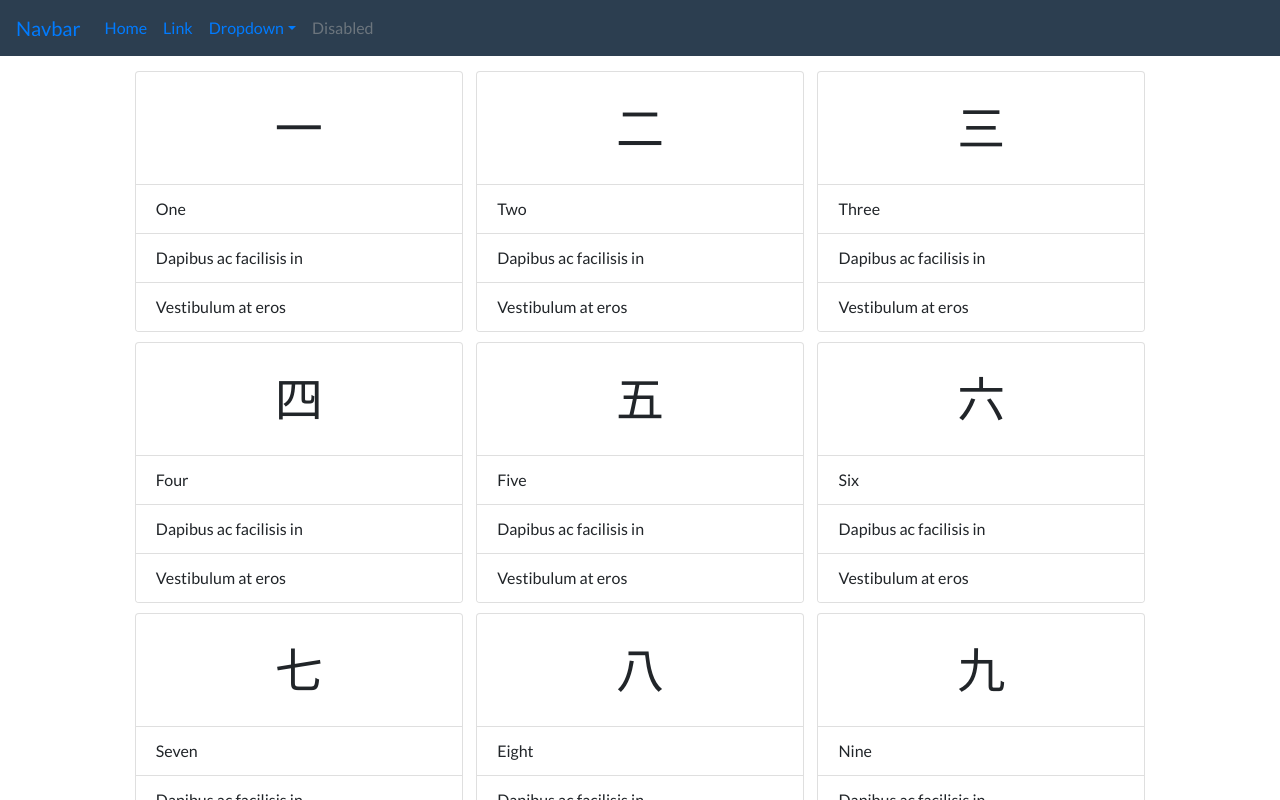
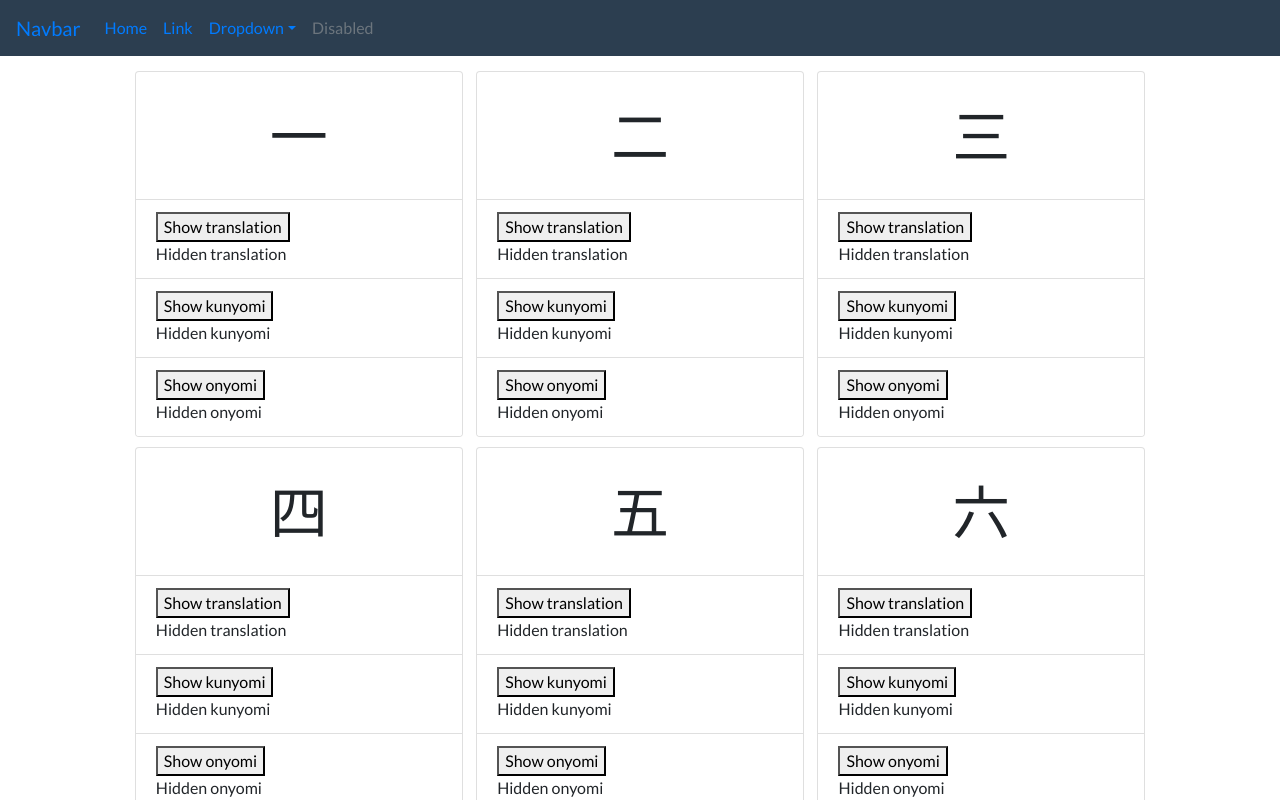
Before and after one commit to Asif-Dev-Fr/React-Kanji-App, a React (Create React App) app: page /kanjis/grade-one in a window 1280 px wide. Shown: the top 800 px of the page. Built offline with nearby package versions, Linux system fonts and the light colour scheme.

Commit message:
condition for button

```diff
--- a/src/App.css
+++ b/src/App.css
@@ -38,7 +38,7 @@ body {
 }
 
 .container-fluid .wrap .cardStyle .card-body .card-text {
-  font-size: 48px;
+  font-size: 58px;
   text-align: center;
 }
 
@@ -55,5 +55,18 @@ body {
   text-align: center;
 }
 
+.container-fluid .wrap .furiganaCardStyle .list-group .list-group-item .meaningFurigana {
+  text-align: center;
+  margin-top: 5px;
+  font-size: 24px;
+}
+
+.container-fluid .wrap .furiganaCardStyle .list-group .list-group-item .button {
+  text-align: center;
+}
+
+.container-fluid .wrap .furiganaCardStyle .list-group .list-group-item .button button {
+  width: 100%;
+}
 
 /* Fin Furigana Page */
--- a/src/Screens/Furigata.js
+++ b/src/Screens/Furigata.js
@@ -1,9 +1,10 @@
-import React, {useEffect, useState} from 'react';
+import React, { useEffect, useState } from 'react';
 
 const Furigana = () => {
 
     const [kana, setKana] = useState([]);
     const [isShown, setIsShown] = useState(false);
+    const [id, setId] = useState(0);
 
     useEffect(() => {
         const retrieveFurigana = async () => {
@@ -15,17 +16,13 @@ const Furigana = () => {
         retrieveFurigana();
     }, []);
 
-    const showAnswer = () => {
-        setIsShown(true);
-    }
-
-    return(
+    return (
         <div className="center wrap">
             {
                 kana.map((value) => (
                     <div className="card furiganaCardStyle" key={value.id}>
                         <div className="card-body">
-                            <p className="card-text">
+                            <div className="card-text">
                                 <div>
                                     <span data-toggle="tooltip" data-placement="top" title="Hiragana">
                                         {value.hiragana}
@@ -36,12 +33,24 @@ const Furigana = () => {
                                         {value.katakana}
                                     </span>
                                 </div>
-                            </p>
+                            </div>
                         </div>
                         <ul className="list-group list-group-flush">
                             <li className="list-group-item">
-                                <div onClick={showAnswer}><button> Read translation </button></div>
-                                { isShown === true ? <div>{ value.meaning.toUpperCase() }</div> : ''}
+                                <div className="button">
+                                    <button onClick={() => {
+                                        if (id !== value.id) {
+                                            setId(value.id);
+                                        } else {
+                                            setId(0);
+                                        }
+                                    }}>
+                                        {id === value.id ? 'Hide translation' : 'Show translation'}
+                                    </button>
+                                </div>
+                                {
+                                    id === value.id ? <div className='meaningFurigana'>{value.meaning.toUpperCase()}</div> : <div className='meaningFurigana'>Hidden</div>
+                                }
                             </li>
                         </ul>
                     </div>
--- a/src/Screens/GradeOneScreen.js
+++ b/src/Screens/GradeOneScreen.js
@@ -1,6 +1,11 @@
-import React from 'react';
+import React, { useState } from 'react';
 
 const GradeOneScreen = ({ gradeOne }) => {
+
+    const [translation, setTranslation] = useState('');
+    const [kunyomi, setKunyomi] = useState('');
+    const [onyomi, setOnyomi] = useState('');
+
     return (
         <div className="center wrap">
             {
@@ -13,10 +18,95 @@ const GradeOneScreen = ({ gradeOne }) => {
                         </div>
                         <ul className="list-group list-group-flush">
                             <li className="list-group-item">
-                                {value.translation.charAt(0).toUpperCase() + value.translation.slice(1)}
+                                <div>
+                                    <button className='button' onClick={() => {
+                                        if (translation !== value.translation) {
+                                            setTranslation(value.translation);
+                                        } else {
+                                            setTranslation('');
+                                        }
+                                    }}>
+                                        {translation !== value.translation ? 'Show translation' : 'Hide translation'}
+                                    </button>
+                                </div>
+                                {
+                                    translation === value.translation ? <div>{value.translation.charAt(0).toUpperCase() + value.translation.slice(1)}</div> : <div>Hidden translation</div>
+                                }
+
                             </li>
-                            <li className="list-group-item">Dapibus ac facilisis in</li>
-                            <li className="list-group-item">Vestibulum at eros</li>
+                            <li className="list-group-item">
+                                <div>
+                                    <button className='button' onClick={() => {
+                                        if (kunyomi !== value.furigana.kunyomi) {
+                                            setKunyomi(value.furigana.kunyomi);
+                                        } else {
+                                            setKunyomi('');
+                                        }
+                                    }}>
+                                        {kunyomi !== value.furigana.kunyomi ? 'Show kunyomi' : 'Hide kunyomi'}
+                                    </button>
+                                </div>
+                                {
+                                    (kunyomi === value.furigana.kunyomi) ?
+                                        (<div>{value.furigana.kunyomi[0]} {
+                                            value.furigana.kunyomi[1] ? `/ ${value.furigana.kunyomi[1]}` : ''
+                                        } </div>) :
+                                        <div>Hidden kunyomi</div>
+                                }
+                            </li>
+                            <li className="list-group-item">
+                                <div>
+                                    <button className='button' onClick={() => {
+                                        if (onyomi !== value.furigana.onyomi) {
+                                            setOnyomi(value.furigana.onyomi);
+                                        } else {
+                                            setOnyomi('');
+                                        }
+                                    }}>
+                                        {onyomi !== value.furigana.onyomi ? 'Show onyomi' : 'Hide onyomi'}
+                                    </button>
+                                </div>
+                                {
+                                    (onyomi === value.furigana.onyomi) ?
+                                        (<div>
+                                            {
+                                                value.furigana.onyomi[0] ? `${value.furigana.onyomi[0]}` : ''
+                                            }
+                                            {
+                                                value.furigana.onyomi[1] ? ` / ${value.furigana.onyomi[1]}` : ''
+                                            }
+                                            {
+                                                value.furigana.onyomi[2] ? ` / ${value.furigana.onyomi[2]}` : ''
+                                            }
+                                            {
+                                                value.furigana.onyomi[3] ? ` / ${value.furigana.onyomi[3]}` : ''
+                                            }
+                                            {
+                                                value.furigana.onyomi[4] ? ` / ${value.furigana.onyomi[4]}` : ''
+                                            }
+                                            {
+                                                value.furigana.onyomi[5] ? ` / ${value.furigana.onyomi[5]}` : ''
+                                            }
+                                            {
+                                                value.furigana.onyomi[6] ? ` / ${value.furigana.onyomi[6]}` : ''
+                                            }
+                                            {
+                                                value.furigana.onyomi[7] ? ` / ${value.furigana.onyomi[7]}` : ''
+                                            }
+                                            {
+                                                value.furigana.onyomi[8] ? ` / ${value.furigana.onyomi[8]}` : ''
+                                            }
+                                            {
+                                                value.furigana.onyomi[9] ? ` / ${value.furigana.onyomi[9]}` : ''
+                                            }
+                                            {
+                                                value.furigana.onyomi[10] ? ` / ${value.furigana.onyomi[10]}` : ''
+                                            }
+                                        </div>)
+
+                                        :<div>Hidden onyomi</div>
+                                }
+                            </li>
                         </ul>
                     </div>
                 ))
```
